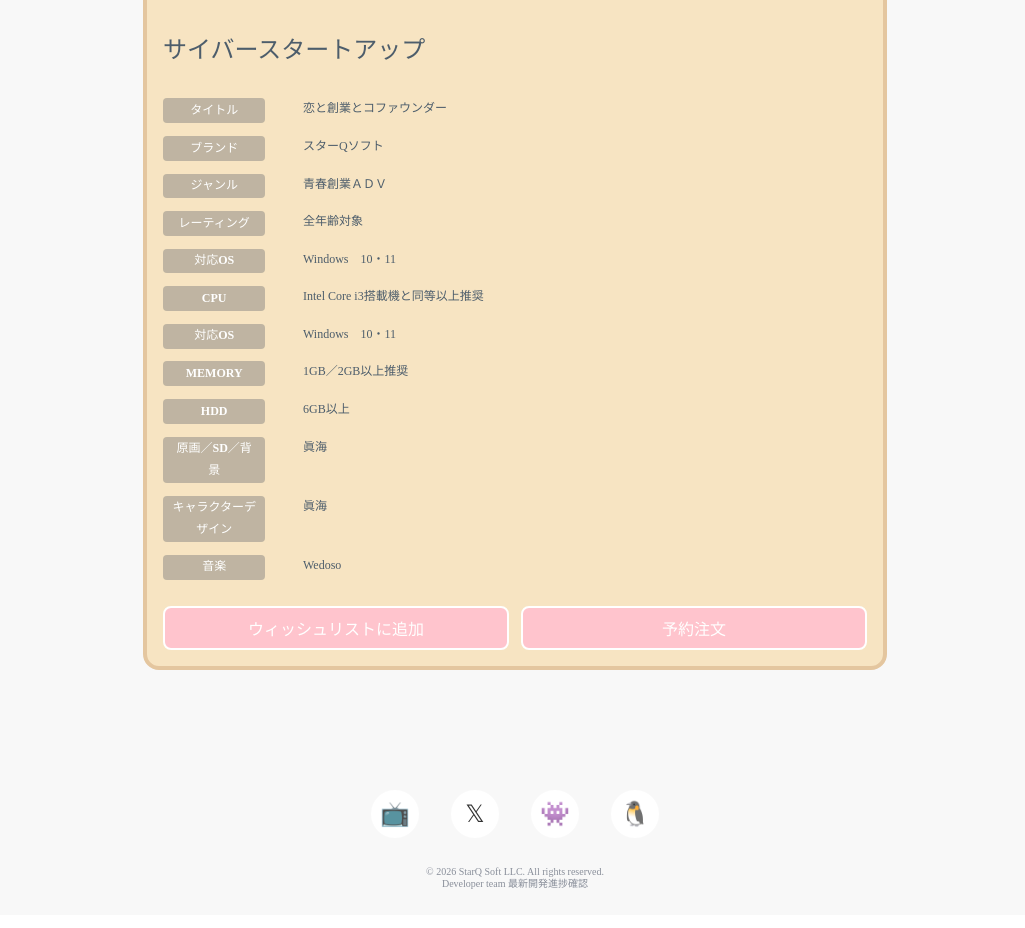
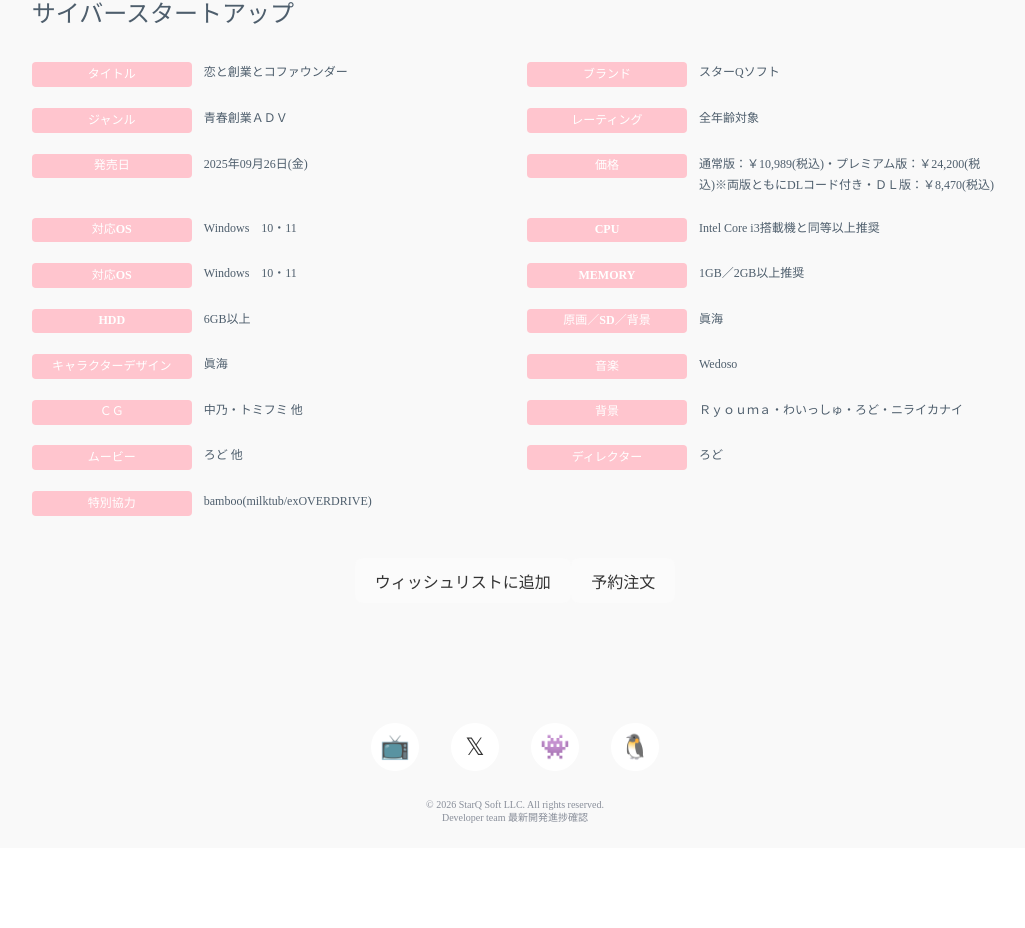
Before and after one commit to starQ-soft/website, a React (Vite) app in the folder starq_soft/: page /love-startup-cofounder in a window 1280 px wide. Shown: the part 9731-10659 px from the top of the page, without its empty margins (125-1150 px from the left). After the commit the page ends 10579 px from the top, so only its background shows below. Built offline with nearby package versions, Linux system fonts and the light colour scheme.

Commit message:
styles update

```diff
--- a/starq_soft/src/App.tsx
+++ b/starq_soft/src/App.tsx
@@ -218,7 +218,9 @@ const App = () => {
                   <a href="/privacy">{t.contact.privacy}</a>.
                 </CheckboxContainer>
 
-                <SubmitButton type="submit">{t.contact.submit}</SubmitButton>
+                <div style={{ textAlign: "center" }}>
+                  <SubmitButton type="submit">{t.contact.submit}</SubmitButton>
+                </div>
                 {status && <StatusMessage>{status}</StatusMessage>}
               </FormContainer>
             </motion.div>
--- a/starq_soft/src/pages/Lsc.tsx
+++ b/starq_soft/src/pages/Lsc.tsx
@@ -356,7 +356,7 @@ const ProgressBoard = styled.div`
   gap: 1rem;
   margin-bottom: 2rem;
   border: 4px solid #d2a679;
-  width: 100%;
+  width: 80%;
   box-sizing: border-box;
 
   @media (max-width: 768px) {
@@ -390,15 +390,12 @@ const StickyNote = styled.div`
 `;
 
 const PromotionCard = styled.div`
-  background-color: #f5deb3;
-  border: 4px solid #deb887;
-  border-radius: 1rem;
   padding: 1rem;
   display: flex;
   flex-direction: column;
   gap: 1.5rem;
   align-items: center;
-  width: 100%;
+  width: 80%;
   box-sizing: border-box;
 
   @media (min-width: 768px) { flex-direction: row; }
@@ -406,19 +403,6 @@ const PromotionCard = styled.div`
   @media (max-width: 768px) {
     border-width: 2px;
     gap: 1rem;
-  }
-
-  .promo-image {
-    width: 100%;
-    height: 10rem;
-    background-color: white;
-    border: 2px solid white;
-    border-radius: 0.5rem;
-    display: flex;
-    align-items: center;
-    justify-content: center;
-    color: #9ca3af;
-    @media (min-width: 768px) { width: 50%; }
   }
 
   .promo-details {
@@ -439,27 +423,36 @@ const PromotionCard = styled.div`
       list-style: none;
       padding: 0;
       width: 100%;
+      display: grid;
+      grid-template-columns: repeat(2, minmax(0, 1fr));
+      column-gap: 1.5rem;
+
+      @media (max-width: 768px) {
+        grid-template-columns: 1fr;
+        column-gap: 0;
+      }
     }
 
     ul li {
       display: grid;
-      grid-template-columns: 8rem 1fr;
+      grid-template-columns: 10rem 1fr;
       column-gap: 0.75rem;
       align-items: start;
       text-align: left;
       padding: 0.15rem 0;
       margin: 0.5rem 0;
+      min-width: 0;
     }
 
     ul li span {
-      background-color: #afa28b;
+      background-color: #ffb6c1;
       color: #fff;
       font-weight: bold;
       padding: 0.1rem 0.5rem;
       border-radius: 0.25rem;
       text-align: center;
       box-sizing: border-box;
-      width: 80%;
+      width: 100%;
     }
 
     .btn-group {
@@ -487,8 +480,6 @@ const Footer = styled.footer`
   padding-bottom: 1.5rem;
   padding-left: 1rem;
   padding-right: 1rem;
-  backdrop-filter: blur(1px);
-  background-color: rgba(255, 255, 255, 0.1);
   margin-top: 2rem;
   display: flex;
   flex-direction: column;
@@ -977,7 +968,6 @@ const Lsc = () => {
 
                 <StoryTitle>// 製品情報</StoryTitle>
                 <PromotionCard>
-                  {/* <div className="promo-image">[替换为: 赛博创业团 宣传图]</div> */}
                   <div className="promo-details">
                     <h4>{t.promoTitle}</h4>
                     <ul>
@@ -985,8 +975,8 @@ const Lsc = () => {
                       <li><span>ブランド</span>スターQソフト</li>
                       <li><span>ジャンル</span>青春創業ＡＤＶ</li>
                       <li><span>レーティング</span>全年齢対象</li>
-                      {/* <li><span>発売日</span>2025年09月26日(金)</li> */}
-                      {/* <li><span>価格</span>通常版：￥10,989(税込)・プレミアム版：￥24,200(税込)※両版ともにDLコード付き・ＤＬ版：￥8,470(税込)</li> */}
+                      <li><span>発売日</span>2025年09月26日(金)</li>
+                      <li><span>価格</span>通常版：￥10,989(税込)・プレミアム版：￥24,200(税込)※両版ともにDLコード付き・ＤＬ版：￥8,470(税込)</li>
                       <li><span>対応OS</span>Windows　10・11</li>
                       <li><span>CPU</span>Intel Core i3搭載機と同等以上推奨</li>
                       <li><span>対応OS</span>Windows　10・11</li>
@@ -995,20 +985,20 @@ const Lsc = () => {
                       <li><span>原画／SD／背景</span>眞海</li>
                       <li><span>キャラクターデザイン</span>眞海</li>
                       <li><span>音楽</span>Wedoso</li>
-                      {/*
-                  <li><span>ＣＧ</span>中乃・トミフミ 他</li>
-                  <li><span>背景</span>Ｒｙｏｕｍａ・わいっしゅ・ろど・ニライカナイ</li>
-                  <li><span>ムービー</span>ろど 他</li>
-                  <li><span>ディレクター</span>ろど</li>
-                  <li><span>特別協力</span>bamboo(milktub/exOVERDRIVE)</li> */}
+
+                      <li><span>ＣＧ</span>中乃・トミフミ 他</li>
+                      <li><span>背景</span>Ｒｙｏｕｍａ・わいっしゅ・ろど・ニライカナイ</li>
+                      <li><span>ムービー</span>ろど 他</li>
+                      <li><span>ディレクター</span>ろど</li>
+                      <li><span>特別協力</span>bamboo(milktub/exOVERDRIVE)</li>
                     </ul>
-                    <div className="btn-group">
-                      <button>{t.btnWishlist}</button>
-                      <button>{t.btnPreorder}</button>
-                    </div>
                   </div>
                 </PromotionCard>
               </motion.div>
+              <div className="btn-group">
+                <button>{t.btnWishlist}</button>
+                <button>{t.btnPreorder}</button>
+              </div>
             </Section>
 
             <Footer>
--- a/starq_soft/src/pages/LscStyles.tsx
+++ b/starq_soft/src/pages/LscStyles.tsx
@@ -214,9 +214,10 @@ export const FloatingElement = styled(motion.div) <{
 // `;
 
 export const StoryContainer = styled.section`
-  border: 2px solid #ffe4e4;
+  border: 2px solid #f5d2d2;
   padding: 2rem 1rem;
   background-color: #fff;
+  backdrop-filter: blur(1px);
   width: 60%;
   margin: 0 auto;
   opacity: 0.8;
@@ -323,9 +324,9 @@ export const SectionDescription = styled.p`
 `;
 
 export const ContentSection = styled.section`
-  padding: 80px 20px;
   background-color: #fff;
   color: white;
+  backdrop-filter: blur(1px);
 
   @media (max-width: 768px) {
     padding: 60px 15px;
@@ -825,19 +826,6 @@ export const PromotionCard = styled.div`
 
   @media (min-width: 768px) { flex-direction: row; }
 
-  .promo-image {
-    width: 100%;
-    height: 10rem;
-    background-color: white;
-    border: 2px solid white;
-    border-radius: 0.5rem;
-    display: flex;
-    align-items: center;
-    justify-content: center;
-    color: #9ca3af;
-    @media (min-width: 768px) { width: 50%; }
-  }
-
   .promo-details {
     flex: 1;
     display: flex;
@@ -960,6 +948,7 @@ export const LangMenu = styled.div`
 export const FirstWrapper = styled.p`
     width: 100%;
     height: 100%;
+    margin: 0;
     z-index: -1;
     clip-path: polygon(0 5vw, 100% 0, 100% 100%, 0 100%);
     background-color: #fff;
@@ -969,6 +958,7 @@ export const FirstWrapper = styled.p`
 export const SecondWrapper = styled.p`
     width: 100%;
     height: 100%;
+    margin: 0;
     z-index: -1;
     clip-path: polygon(0 0, 100% 5vw, 100% 100%, 0 100%);
     background-color: #f7f7f7;
--- a/starq_soft/src/styles.tsx
+++ b/starq_soft/src/styles.tsx
@@ -451,7 +451,7 @@ export const FooterLinks = styled.div`
 export const FormContainer = styled.form`
   max-width: 50vw;
   margin: 0 auto;
-  padding: 32px;
+  padding: 3rem 5rem;
   background-color: rgba(240, 240, 240, 0.85);
   border: 1px solid #eee;
   backdrop-filter: blur(4px);
@@ -507,8 +507,9 @@ export const Textarea = styled.textarea`
 export const CheckboxContainer = styled.label`
   display: flex;
   align-items: center;
+  justify-content: center;
   font-size: 12px;
-  margin-bottom: 16px;
+  margin: 1rem 0;
 
   input {
     margin-right: 8px;
@@ -522,13 +523,14 @@ export const CheckboxContainer = styled.label`
 
 export const SubmitButton = styled.button`
   background-color: #FF5C8A;
-  width: 100%;
+  width: 50%;
   color: #fff;
   font-weight: 600;
   padding: 12px 24px;
   border: none;
   border-radius: 4px;
   cursor: pointer;
+  margin: 1rem auto;
   &:hover {
     background-color: #ff76bb;
   }
```
